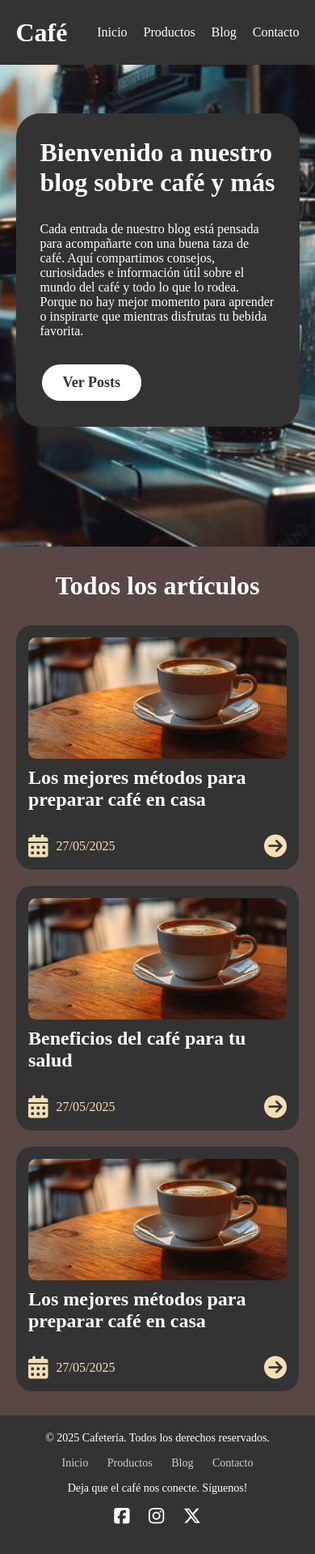
After one commit to IsraQuirozZ/Punto-Cafe, a PHP site: page /cafeteria/views/blog.php in a window 390 px wide. The commit adds this page. Shown: the whole page at 81% size. Run offline with PHP 8.4, Linux system fonts and the light colour scheme; some libraries are stand-ins or nearby versions.

Commit message:
Página blog Responsive

```diff
--- a/components/navbar.php
+++ b/components/navbar.php
@@ -5,7 +5,7 @@
 ?>
 
 <nav class="navbar">
-    <a href="index.php" class="logo-link">
+    <a href="<?= BASE_URL ?>index.php" class="logo-link">
         <h3 class="logo nav-link">Café</h3>
     </a>
     <ul class="nav-links">
--- a/css/styles.css
+++ b/css/styles.css
@@ -73,7 +73,7 @@ i:hover {
   color: wheat;
 }
 
-/* HERO */
+/* HOME */
 .hero {
   background-image: url("../img/hero.jpg");
   height: 100vh;
@@ -200,6 +200,89 @@ textarea:focus::placeholder {
   color: transparent;
 }
 
+/* BLOG */
+
+.hero-blog {
+  background-image: url("../img/hero-blog.jpg");
+  height: 80vh;
+  background-repeat: no-repeat;
+  background-size: cover;
+  background-position: center;
+  padding: 100px 5%;
+}
+
+.hero-blog-content {
+  background-color: #333;
+  border-radius: 30px;
+  padding: 30px;
+  margin-top: 40px;
+}
+
+.btn-blog {
+  border-radius: 30px;
+}
+
+.blog-title {
+  margin: 30px 0;
+  text-align: center;
+}
+
+.blog-posts {
+  display: grid;
+  gap: 20px;
+  padding: 0 20px;
+  grid-template-columns: 1fr;
+  justify-self: center;
+  margin-bottom: 30px;
+}
+
+.blog-post {
+  display: flex;
+  flex-direction: column;
+  justify-content: space-between;
+  background-color: #333;
+  border-radius: 20px;
+  padding: 15px;
+}
+
+.blog-post img {
+  width: 100%;
+  height: 150px;
+  object-fit: cover;
+  border-radius: 10px;
+  object-position: bottom;
+}
+
+.post-title {
+  font-size: 24px;
+  font-weight: bold;
+  margin: 10px 0;
+}
+
+.info-post {
+  margin-top: 20px;
+  display: flex;
+  justify-content: space-between;
+  align-items: center;
+}
+
+.info-post p {
+  display: flex;
+  align-items: center;
+  gap: 10px;
+  color: wheat;
+}
+
+.info-post i {
+  font-size: 28px;
+  color: wheat;
+  transition: color 0.3s ease;
+}
+
+.info-post i:hover {
+  color: white;
+}
+
 /* FOOTER */
 .footer {
   background-color: #333;
@@ -237,11 +320,13 @@ textarea:focus::placeholder {
     justify-content: end;
   }
 
-  .hero-content {
+  .hero-content,
+  .hero-blog-content {
     width: 40%;
   }
 
-  .hero-content .btn {
+  .hero-content .btn,
+  .hero-blog-content .btn {
     margin-top: 20px;
   }
 
@@ -276,4 +361,20 @@ textarea:focus::placeholder {
   .contact-icons {
     display: none;
   }
+
+  /* BLOG */
+  .hero-blog {
+    justify-content: start;
+  }
+
+  .blog-posts {
+    grid-template-columns: repeat(2, 1fr);
+    padding: 0 5%;
+  }
 }
+
+@media (min-width: 1024px) {
+  .blog-posts {
+    grid-template-columns: repeat(3, 1fr);
+  }
+}
--- /dev/null
+++ b/views/blog.php
@@ -0,0 +1,71 @@
+<!DOCTYPE html>
+<html lang="en">
+  <head>
+    <meta charset="UTF-8" />
+    <meta name="viewport" content="width=device-width, initial-scale=1.0" />
+    <title>Blog</title>
+    <link rel="stylesheet" href="../css/styles.css" />
+  </head>
+  <body>
+    <?php include "../components/navbar.php" ?>
+    <header class="hero-blog">
+      <div class="hero-blog-content">
+        <h1 class="hero-title">Bienvenido a nuestro blog sobre café y más</h1>
+        <p class="hero-description">
+          Cada entrada de nuestro blog está pensada para acompañarte con una
+          buena taza de café. Aquí compartimos consejos, curiosidades e
+          información útil sobre el mundo del café y todo lo que lo rodea.
+          Porque no hay mejor momento para aprender o inspirarte que mientras
+          disfrutas tu bebida favorita.
+        </p>
+        <a href="#" class="btn btn-blog">Ver Posts</a>
+        <!-- incluir scroll hacia los posts -->
+      </div>
+    </header>
+    <h1 class="blog-title">Todos los artículos</h1>
+
+    <section class="blog-posts">
+      <article class="blog-post">
+        <img src="../img/blog-img.jpg" alt="imagen articulo" />
+        <h3 class="post-title">
+          Los mejores métodos para preparar café en casa
+        </h3>
+        <div class="info-post">
+          <p><i class="fa-solid fa-calendar-days"></i> 27/05/2025</p>
+          <a href="../blog/entrada1.html">
+            <i class="fa-solid fa-circle-arrow-right"></i>
+          </a>
+        </div>
+      </article>
+      <article class="blog-post">
+        <img src="../img/blog-img.jpg" alt="imagen articulo" />
+        <h3 class="post-title">
+          Beneficios del café para tu salud
+        </h3>
+        <div class="info-post">
+          <p><i class="fa-solid fa-calendar-days"></i> 27/05/2025</p>
+          <a href="../blog/entrada1.html">
+            <i class="fa-solid fa-circle-arrow-right"></i>
+          </a>
+        </div>
+      </article>
+      <article class="blog-post">
+        <img src="../img/blog-img.jpg" alt="imagen articulo" />
+        <h3 class="post-title">
+          Los mejores métodos para preparar café en casa
+        </h3>
+        <div class="info-post">
+          <p><i class="fa-solid fa-calendar-days"></i> 27/05/2025</p>
+          <a href="../blog/entrada1.html">
+            <i class="fa-solid fa-circle-arrow-right"></i>
+          </a>
+        </div>
+      </article>
+    </section>
+    <?php include "../components/footer.php" ?>
+    <script
+      src="https://kit.fontawesome.com/6209fab7df.js"
+      crossorigin="anonymous"
+    ></script>
+  </body>
+</html>
```
Also changed, not shown: index.php (+5 -5 lines), views/productos.php (+7 -7 lines), img/blog-img.jpg (added), img/hero-blog.jpg (added), views/blog.html (deleted).
